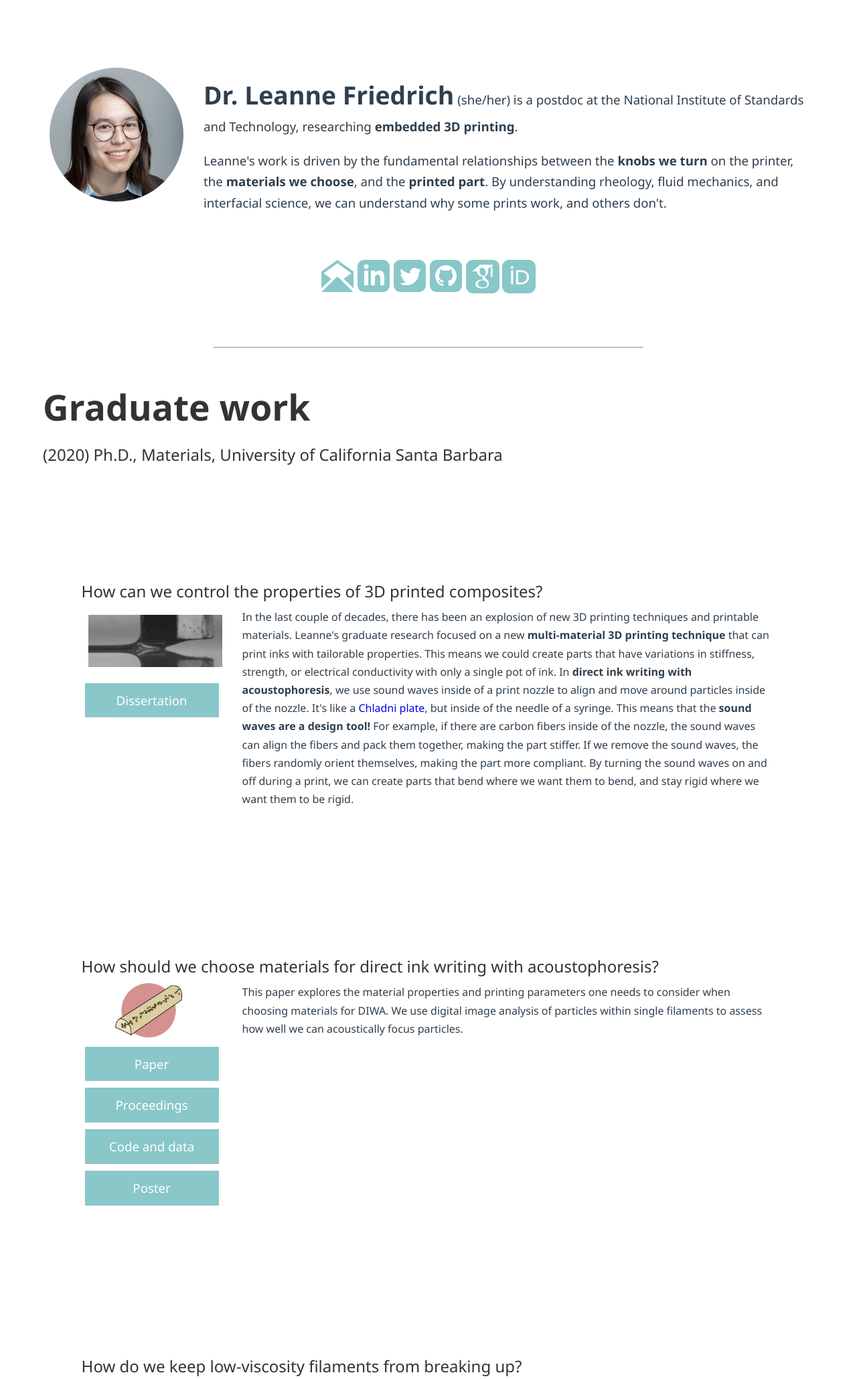
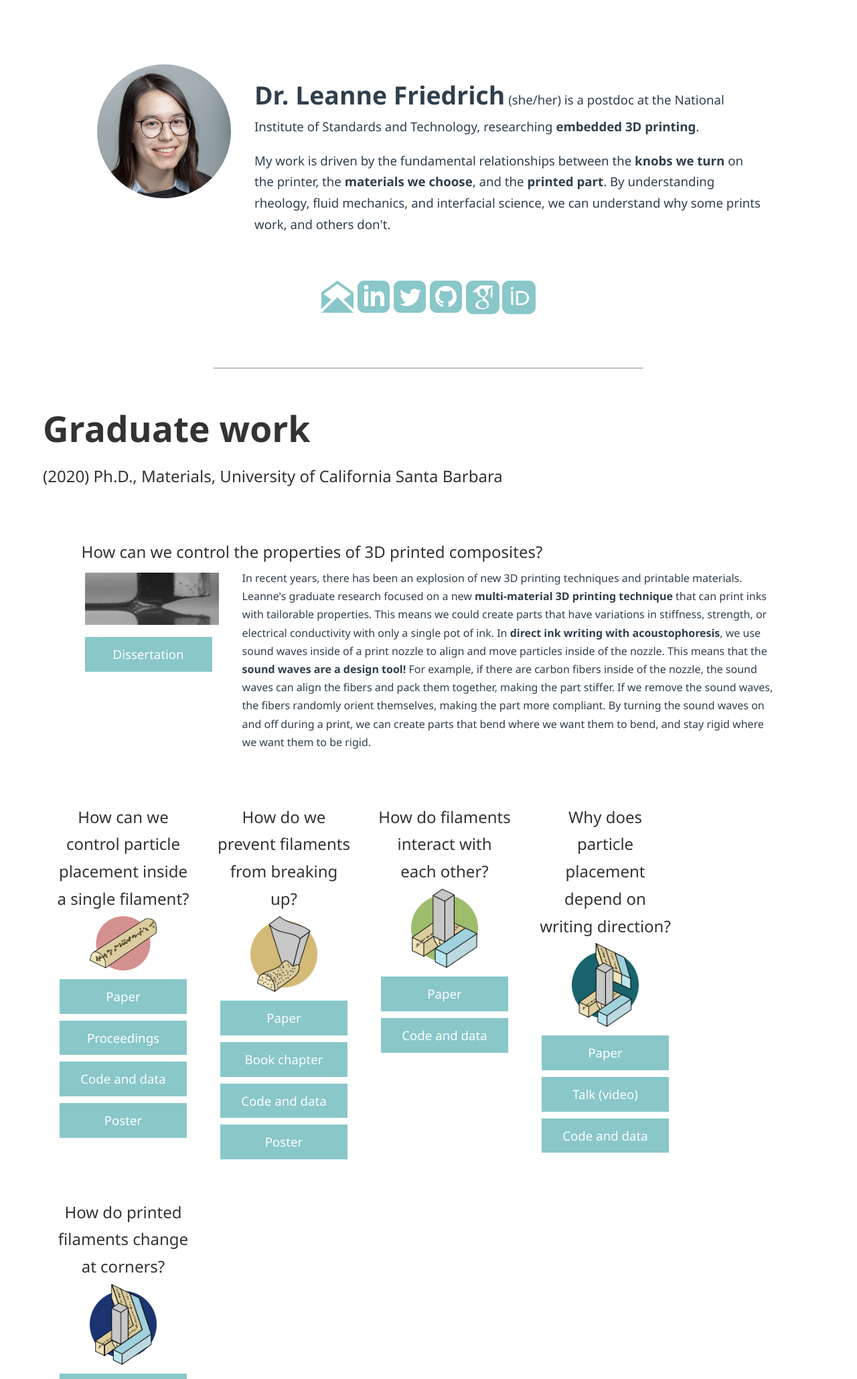
Before and after one commit to leanfried/leanfried.github.io, a PHP site: page / in a window 1280 px wide. Shown: the top 2059 px of the page at 67% size. Run offline with PHP 8.4, Linux system fonts and the light colour scheme.

Commit message:
tigher layout
removed grad paper descriptions

```diff
--- a/index.html
+++ b/index.html
@@ -39,10 +39,10 @@
 		<div class="papergraphics" id="headerdivimage">
 			<img src="lfphoto.jpeg" class="paperimgwide" id="topimage">
 		</div>
-		<div class="papertext">
+		<div class="papertext" style="min-width:300px">
 			<p><span style="font-size:2em; font-weight:bold">Dr. Leanne Friedrich</span> <span >(she/her) is a postdoc at the National Institute of Standards and Technology, researching <b>embedded 3D printing</b>.
 
-			<p>Leanne's work is driven by the fundamental relationships between the <b>knobs we turn</b> on the printer, the <b>materials we choose</b>, and the <b>printed part</b>. By understanding rheology, fluid mechanics, and interfacial science, we can understand why some prints work, and others don't.</p>
+			<p>My work is driven by the fundamental relationships between the <b>knobs we turn</b> on the printer, the <b>materials we choose</b>, and the <b>printed part</b>. By understanding rheology, fluid mechanics, and interfacial science, we can understand why some prints work, and others don't.</p>
 		</div>
 	</div>
 	<div class="headerdiv" id="topbuttonbox" style="padding-top:50px">
@@ -83,15 +83,15 @@
 				<a href="LF_dissertation.pdf" class="linkdiv">Dissertation</a>
 			</div>
 			<div class="papertext">
-				In the last couple of decades, there has been an explosion of new 3D printing techniques and printable materials. Leanne's graduate research focused on a new <b>multi-material 3D printing technique</b> that can print inks with tailorable properties. This means we could create parts that have variations in stiffness, strength, or electrical conductivity with only a single pot of ink.
+				In recent years, there has been an explosion of new 3D printing techniques and printable materials. Leanne's graduate research focused on a new <b>multi-material 3D printing technique</b> that can print inks with tailorable properties. This means we could create parts that have variations in stiffness, strength, or electrical conductivity with only a single pot of ink.
 
-				In <b>direct ink writing with acoustophoresis</b>, we use sound waves inside of a print nozzle to align and move around particles inside of the nozzle. It's like a <a href="https://www.youtube.com/watch?v=CR_XL192wXw&ab_channel=SteveMould">Chladni plate</a>, but inside of the needle of a syringe. This means that the <b>sound waves are a design tool!</b> For example, if there are carbon fibers inside of the nozzle, the sound waves can align the fibers and pack them together, making the part stiffer. If we remove the sound waves, the fibers randomly orient themselves, making the part more compliant. By turning the sound waves on and off during a print, we can create parts that bend where we want them to bend, and stay rigid where we want them to be rigid.
+				In <b>direct ink writing with acoustophoresis</b>, we use sound waves inside of a print nozzle to align and move particles inside of the nozzle. This means that the <b>sound waves are a design tool!</b> For example, if there are carbon fibers inside of the nozzle, the sound waves can align the fibers and pack them together, making the part stiffer. If we remove the sound waves, the fibers randomly orient themselves, making the part more compliant. By turning the sound waves on and off during a print, we can create parts that bend where we want them to bend, and stay rigid where we want them to be rigid.
 
 			</div>
 		</div>
 
-		<div class="paper">
-			<h3> How should we choose materials for direct ink writing with acoustophoresis? </h3>
+		<div class="paperthin">
+			<h3> How can we control particle placement inside a single filament? </h3>
 			<div class="papergraphics">
 				<img src="prim1.png" class="paperimg"></img>
 				<a href="https://doi.org/10.1016/j.sna.2017.06.016" class="linkdiv">Paper</a>
@@ -99,67 +99,46 @@
 				<a href="https://github.com/leanfried/acoustic_control" class="linkdiv">Code and data</a>
 				<a href="ASME-poster.pdf" class="linkdiv">Poster</a>
 			</div>
-			<div class="papertext">
 
-
-
-				This paper explores the material properties and printing parameters one needs to consider when choosing materials for DIWA. We use digital image analysis of particles within single filaments to assess how well we can acoustically focus particles.
-			</div>
 		</div>
 
-		<div class="paper">
-			<h3> How do we keep low-viscosity filaments from breaking up? </h3>
-			<div class="papergraphics">
+		<div class="paperthin">
+			<h3> How do we prevent filaments from breaking up? </h3>
+			<div class="papergraphicsthin">
 				<img src="prim2.png" class="paperimg"></img>
 				<a href="https://doi.org/10.1016/j.jcis.2018.05.110" class="linkdiv">Paper</a>
 				<a href="http://doi.org/10.1021/bk-2019-1315.ch008" class="linkdiv">Book chapter</a>
 				<a href="http://dx.doi.org/10.17632/2236m9683h.1" class="linkdiv">Code and data</a>
 				<a href="soft-matter-2019.pdf" class="linkdiv">Poster</a>
 			</div>
-			<div class="papertext">
-
-				DIWA requires lower-viscosity inks than conventional DIW inks. At these lower viscosities, surface tension can cause filaments to break into droplets right after they leave the print nozzle. Using digital image analysis, we monitor filament stability and nozzle wetting on the fly and anticipate when the filament is about to rupture. Using fluid dynamics models from slot die coating, we can select combinations of printing parameters which should result in a stable filament.
-			</div>
 		</div>
 
-		<div class="paper">
-			<h3> How do printed structures change after they leave the nozzle? </h3>
-			<div class="papergraphics">
+		<div class="paperthin">
+			<h3> How do filaments interact with each other? </h3>
+			<div class="papergraphicsthin">
 				<img src="prim3.png" class="paperimg"></img>
 				<a href="https://doi.org/10.1021/acsapm.0c00126" class="linkdiv">Paper</a>
 				<a href="http://dx.doi.org/10.17632/b6ybb9ytb5.1" class="linkdiv">Code and data</a>
 			</div>
-			<div class="papertext">
-
-				We can use viscoelastic liquid-like solids to support low-viscosity inks during direct ink writing. However, these support materials can deform the printed filament, leading to changes in the printed structure at various steps in the printing process.
-			</div>
 		</div>
 
-		<div class="paper">
-			<h3> Why do printed structures depend on writing direction? </h3>
-			<div class="papergraphics">
+		<div class="paperthin">
+			<h3> Why does particle placement depend on writing direction? </h3>
+			<div class="papergraphicsthin">
 				<img src="prim4.png" class="paperimg"></img>
 				<a href="https://doi.org/10.1016/j.addma.2020.101192" class="linkdiv">Paper</a>
 				<a href="https://absuploads.aps.org/presentation.cfm?pid=15704" class="linkdiv">Talk (video)</a>
 				<a href="http://dx.doi.org/10.17632/b6ybb9ytb5.1" class="linkdiv">Code and data</a>
 			</div>
-			<div class="papertext">
-
-				Direct ink writing methods which tailor the internal structure of the filament can lead to inconsistent printed material properties depending on the nozzle’s writing direction. We construct a model that can be used to identify sources of these direction dependencies, including shifts due to nozzle misalignment, miscalibration of the printer motors, fluid flowing around the nozzle, and reshaping and rotation of the filament after it leaves the nozzle.
-			</div>
 		</div>
 
-		<div class="paper">
-			<h3> Do printed structures change at corners? </h3>
-			<div class="papergraphics">
+		<div class="paperthin">
+			<h3> How do printed filaments change at corners? </h3>
+			<div class="papergraphicsthin">
 				<img src="prim5.png" class="paperimg"></img>
 				<a href="https://doi.org/10.1016/j.bprint.2020.e00086" class="linkdiv">Paper</a>
 				<a href="https://arxiv.org/abs/2003.05046" class="linkdiv">Preprint</a>
 				<a href="http://dx.doi.org/10.17632/b6ybb9ytb5.1" class="linkdiv">Code and data</a>
-			</div>
-			<div class="papertext">
-
-				The properties of a printed part can change at corners due to surface tension, retracing of the print path at corners, and insufficient deceleration. We can mitigate those inconsistencies using the design of the print path and print speed.
 			</div>
 		</div>
 	</div>
@@ -177,7 +156,7 @@
 			</div>
 			<div class="papertext">
 
-				One way to design microfluidic biomolecule sensors is by attaching some sort of receptor to a charge sensitive surface such as a transistor. When the molecule of interest binds to the receptors, the transistor reports a change in voltage. Through simulations, we find that using electrolytes with large, monovalent cations will improve the sensitivity of this type of sensor.
+				One way to design microfluidic biomolecule sensors is by attaching a receptor to a charge-sensitive surface such as a transistor. When the molecule of interest binds to the receptors, the transistor reports a change in voltage. Through simulations, we find that using electrolytes with large, monovalent cations will improve the sensitivity of this type of sensor.
 			</div>
 		</div>
 
@@ -192,7 +171,7 @@
 			</div>
 			<div class="papertext">
 
-				Chitons are a type of mollusk which live in tidal zones and have a shell composed of aragonite, a phase of calcium carbonate. The shell of the chiton <i>Acanthopleura granulata</i> is dotted with eye-like structures called ocelli. The ocelli have lenses made of aragonite, making the chiton one of only three known species to use crystalline lenses for vision. Using microscopy and simulations, we explore how this unique lens grows and may enable chitons to see.
+				Chitons are a type of mollusk which live in tidal zones and have a shell composed of aragonite, a phase of calcium carbonate. The shell of the chiton <i>Acanthopleura granulata</i> is dotted with eye-like structures called ocelli. The ocelli have lenses made of aragonite, making the chiton one of only three known species to use crystalline lenses for vision. Using microscopy and simulations, we explore how this unique lens grows and may allow chitons to see.
 			</div>
 		</div>
 	</div>
--- a/main.css
+++ b/main.css
@@ -31,7 +31,7 @@ body {
 .headerdiv{
 	height:auto;
 	width:100%;
-
+	max-width:1000px;
 	margin:0 auto;
 }
 
@@ -65,7 +65,7 @@ svg:hover{
 	background-color:var(--light-blue);
 	font-size:14pt;
 	text-align:center;
-	min-width:180px;
+	min-width:170px;
 	padding:10px;
 	margin:5px;
 	float:left;
@@ -93,11 +93,24 @@ svg:hover{
 .paper {
 	background-color: #ffffff;
 	padding:5%;
-	margin-top:100px;
+	margin-top:10px;
 	display:block;
 	float:left;
 	overflow:hidden;
 	height:auto;
+}
+
+.paperthin {
+	background-color: #ffffff;
+	padding:20px;
+	/* margin-top:100px; */
+	display:inline-block;
+	float:left;
+	overflow:hidden;
+	height:100%;
+	min-height:550px;
+	width:200px;
+	text-align:center;
 }
 
 .papergraphics{
@@ -105,7 +118,17 @@ svg:hover{
 	padding-right:40px;
 
 	float:left;
-	margin:0;
+	margin:auto;
+	text-align:center;
+	display:inline-block;
+}
+
+.papergraphicsthin{
+	width:200px;
+	/* padding-right:40px; */
+
+	/* float:left; */
+	margin:auto;
 	text-align:center;
 	display:inline-block;
 }
@@ -118,7 +141,7 @@ svg:hover{
 
 .paperimgwide{
 	width:200px;
-	margin:10px
+	margin:5px
 }
 
 .papertext {
```
